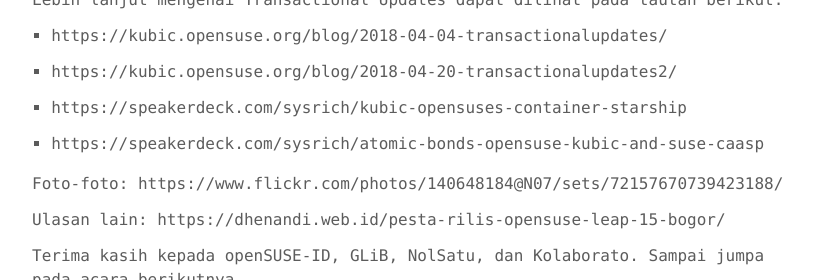
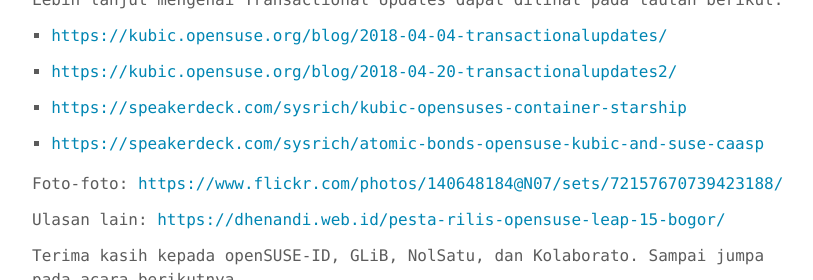
Before and after one commit to cho2/cho2.github.io, a Jekyll site: the page built from _posts/2018-07-04-pesta-rilis-opensuse-leap-15.0-bogor.md, in a window 1280 px wide and 900 px high, scrolled down 1136 px, cut to the strip 86-366 px from the top of the window. Shown: the whole strip, without its empty margins (232-1045 px from the left). Built offline with Jekyll 4.4.1, drawn with Linux system fonts in a browser that asks for light colours; part of the change alters nothing that is shown.

```diff
--- a/_posts/2018-07-04-pesta-rilis-opensuse-leap-15.0-bogor.md
+++ b/_posts/2018-07-04-pesta-rilis-opensuse-leap-15.0-bogor.md
@@ -17,17 +17,17 @@ Saya mewakili openSUSE-ID, kebetulan tidak ada yang bisa mengisi materi akhirnya
 
 Lebih lanjut mengenai Transactional Updates dapat dilihat pada tautan berikut:
 
-* https://kubic.opensuse.org/blog/2018-04-04-transactionalupdates/
+* [https://kubic.opensuse.org/blog/2018-04-04-transactionalupdates/](https://kubic.opensuse.org/blog/2018-04-04-transactionalupdates/)
 
-* https://kubic.opensuse.org/blog/2018-04-20-transactionalupdates2/
+* [https://kubic.opensuse.org/blog/2018-04-20-transactionalupdates2/](https://kubic.opensuse.org/blog/2018-04-20-transactionalupdates2/)
 
-* https://speakerdeck.com/sysrich/kubic-opensuses-container-starship
+* [https://speakerdeck.com/sysrich/kubic-opensuses-container-starship](https://speakerdeck.com/sysrich/kubic-opensuses-container-starship)
 
-* https://speakerdeck.com/sysrich/atomic-bonds-opensuse-kubic-and-suse-caasp
+* [https://speakerdeck.com/sysrich/atomic-bonds-opensuse-kubic-and-suse-caasp](https://speakerdeck.com/sysrich/atomic-bonds-opensuse-kubic-and-suse-caasp)
 
-Foto-foto: https://www.flickr.com/photos/140648184@N07/sets/72157670739423188/
+Foto-foto: [https://www.flickr.com/photos/140648184@N07/sets/72157670739423188/](https://www.flickr.com/photos/140648184@N07/sets/72157670739423188/)
 
-Ulasan lain: https://dhenandi.web.id/pesta-rilis-opensuse-leap-15-bogor/
+Ulasan lain: [https://dhenandi.web.id/pesta-rilis-opensuse-leap-15-bogor/](https://dhenandi.web.id/pesta-rilis-opensuse-leap-15-bogor/)
 
 Terima kasih kepada openSUSE-ID, GLiB, NolSatu, dan Kolaborato.
 Sampai jumpa pada acara berikutnya.
```
